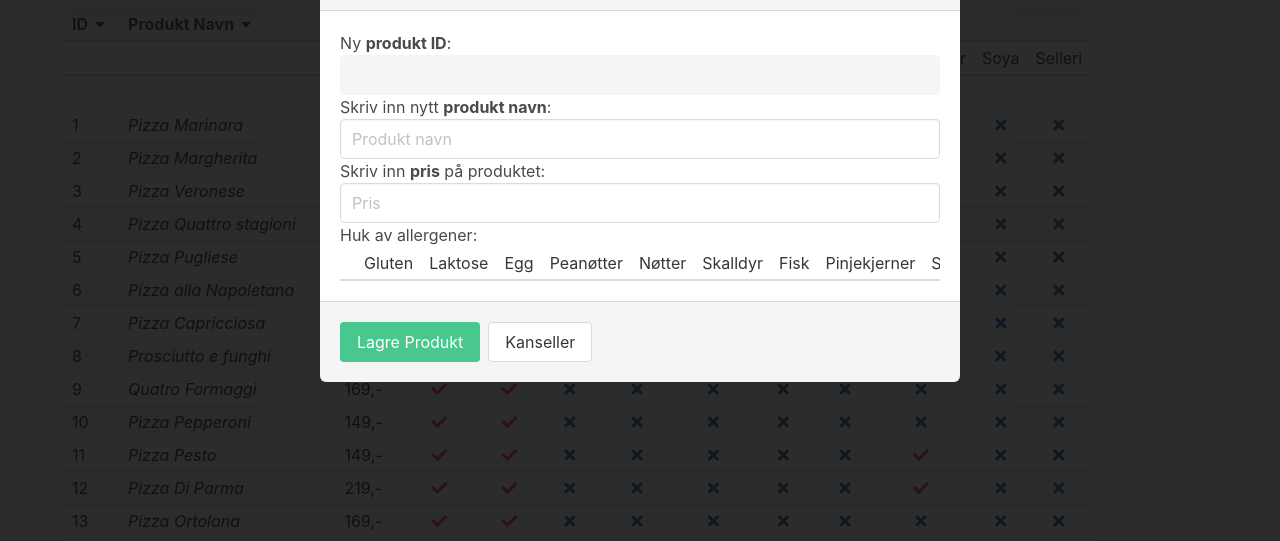
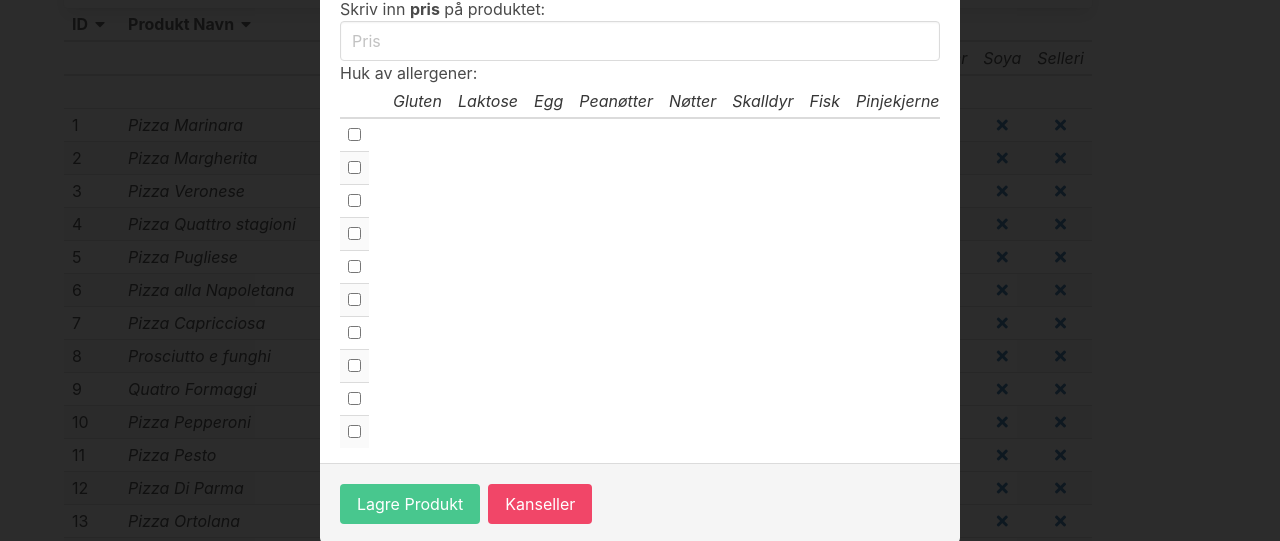
Before and after one commit to Kohort13/eksamen-pro104-1, a plain HTML site: page html/meny-register.html in a window 1280 px wide. Shown: the part 236-777 px from the top of the page. Drawn offline with nearby package versions, Linux system fonts and the light colour scheme.

Commit message:
Modal begynner å ta form men har bugs. ingen funksjon

```diff
--- a/html/meny-register.html
+++ b/html/meny-register.html
@@ -4,7 +4,7 @@
     <meta charset="UTF-8">
     <meta http-equiv="X-UA-Compatible" content="IE=edge">
     <meta name="viewport" content="width=device-width, initial-scale=1.0">
-    <title>Menyer</title>
+    <title>Vareregister</title>
     <link rel="stylesheet" href="https://cdn.jsdelivr.net/npm/bulma@0.9.2/css/bulma.min.css">
     <link rel="stylesheet" href="https://cdnjs.cloudflare.com/ajax/libs/font-awesome/5.15.2/css/all.min.css">
     <script type="module" src ="../scripts/meny-register.js"></script>
@@ -16,7 +16,7 @@
 
     <section class = "section">
         <div class="container">
-            <div class="modal is-active is-clipped" id = "add-prod-modal">
+            <div class="modal fade is-active id = "add-prod-modal">
                 <div class="modal-background"></div>
                 <div class="modal-card">
                   <header class="modal-card-head">
@@ -34,9 +34,9 @@
                     <input class = "input" type="text" required placeholder="Pris" id="new-prod-price">
                     <div class = "table-container">
                         <p>Huk av allergener:</p>
-                        <table class ="table is-striped is-narrow is-hoverable">
-                            <thead id = "allergener-check-tablehead"></thead>
-                            <tbody id = "allergener-checkbox"></tbody>
+                        <table class ="table is-fullwidth is-striped is-narrow is-hoverable">
+                            <thead id = "allergies-check-tablehead"></thead>
+                            <tbody id = "allergies-checkbox"></tbody>
                         </table>
                     </div>
                     <!-- Gluten <input type="checkbox" id="gluten-check">
@@ -44,8 +44,8 @@
 
                 </section>
                   <footer class="modal-card-foot">
-                    <button class="button is-success">Lagre Produkt</button>
-                    <button class="button">Kanseller</button>
+                    <button class="button is-success" type="button" id="save-prod-btn">Lagre Produkt</button>
+                    <button class="button is-danger" type ="button" data-dismiss="modal" id="cancel-btn">Kanseller</button>
                   </footer>
                 </div>
               </div>
--- a/scripts/meny-register.js
+++ b/scripts/meny-register.js
@@ -22,15 +22,19 @@ function initialise(){
     let allergyTitles = `<td colspan="3"></td>`;
 
     allegyNames.forEach(name => {
-        allergyTitles += `<td class="has-text-centered">${name}</td>`;
+        allergyTitles += `<td class="has-text-centered"><em>${name}</em></td>`;
     });
 
     const menuHead = document.getElementById("menu-head");
     menuHead.innerHTML = `<tr>${tableTitles}</tr><tr>${allergyTitles}</tr>`;
 
-    let checkAllergiesTableHead;
-    checkAllergiesTableHead = document.getElementById("allergener-check-tablehead");
-    checkAllergiesTableHead.innerHTML = `<tr>${allergyTitles}</tr>`;
+    const checkAllergiesTableHead = document.getElementById("allergies-check-tablehead");
+    const checkAllergyTableBody = document.getElementById("allergies-checkbox");
+
+    checkAllergiesTableHead.innerHTML += `<td class="has-text-centered">${allergyTitles}</td>`;
+    allegyNames.forEach(name =>{
+        checkAllergyTableBody.innerHTML += `<td><input type="checkbox" id="${name}"></td>`;
+    });
 
     sortPriceBtn = document.getElementById("prodPrice");
     sortPriceBtn.innerHTML = `<span>Pris</span><span class = "icon"><i class="fas fa-caret-down"></i></span>`;
```
